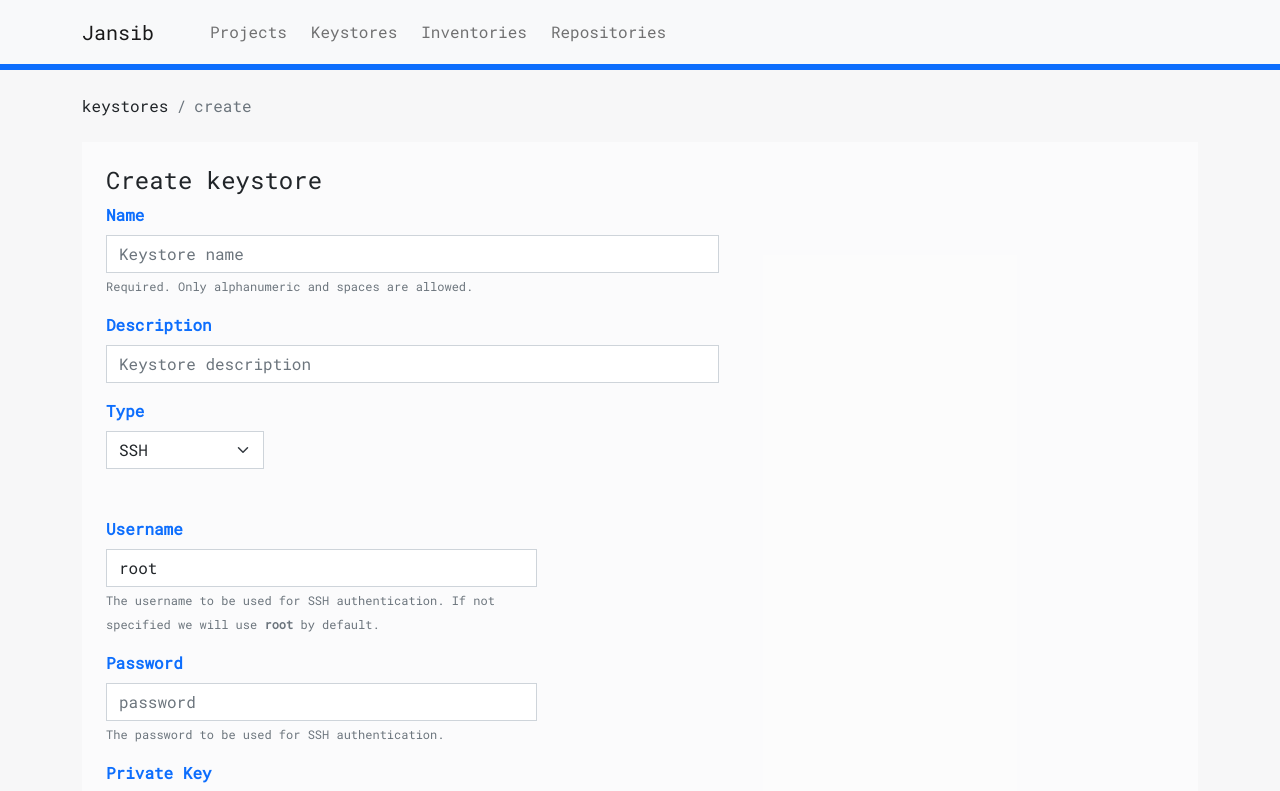
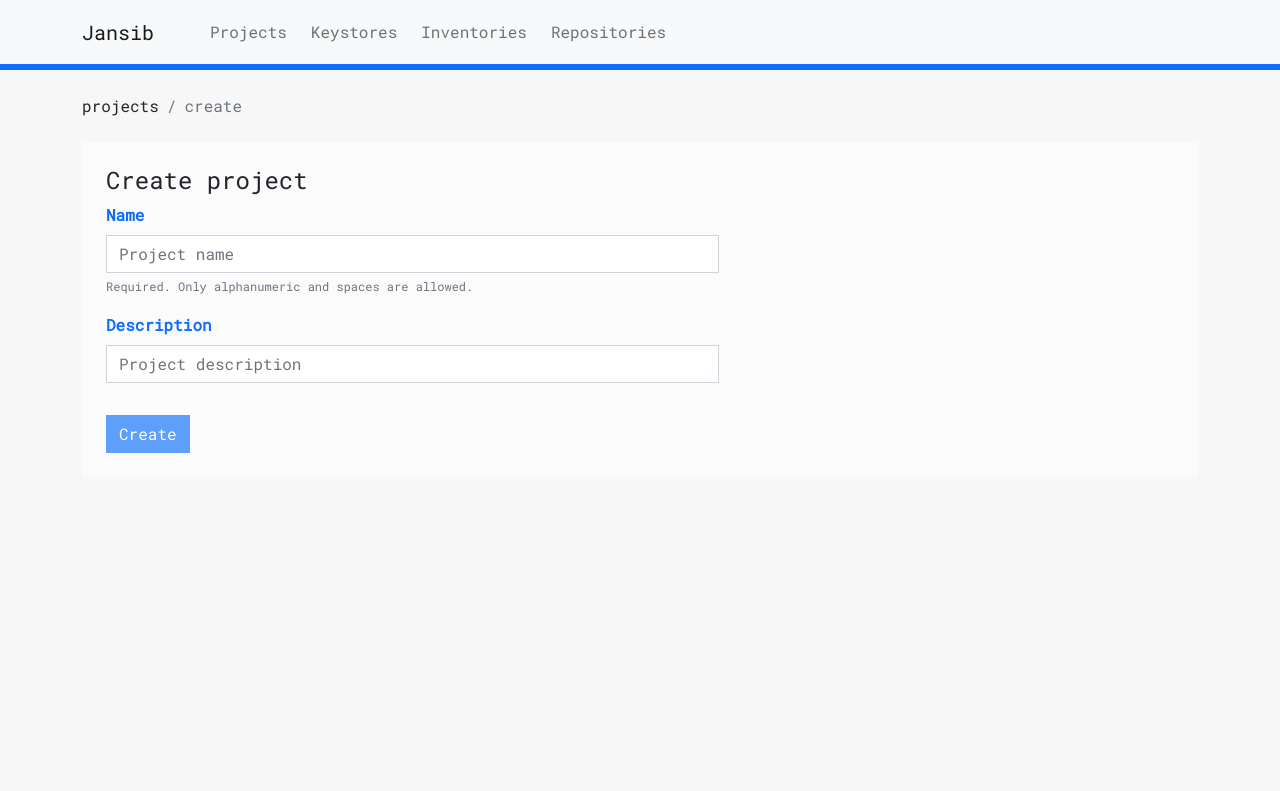
Before and after one commit to fooock/jansib, an Angular app in the folder jansib-ui/: page /create in a window 1280 px wide. Shown: the top 791 px of the page. Built offline with nearby package versions, Linux system fonts and the light colour scheme.

Commit message:
create base component to add projects

```diff
--- /dev/null
+++ b/jansib-ui/src/app/project/create/create.component.html
@@ -0,0 +1,46 @@
+<div class="container">
+
+  <nav aria-label="breadcrumb">
+    <ol class="breadcrumb">
+      <li routerLink="/projects" class="breadcrumb-item" aria-current="page">
+        projects
+      </li>
+      <li class="breadcrumb-item active" aria-current="page">
+        create
+      </li>
+      <li *ngIf="model.name.length > 0" class="breadcrumb-item active" aria-current="page">
+        {{ model.name }}
+      </li>
+    </ol>
+  </nav>
+
+  <div class="bg-data border-data p-4 mt-4">
+    <h4>Create project</h4>
+
+    <form autocomplete="off">
+      <div class="row">
+        <div class="col-7 mb-3">
+          <label for="frmName" class="form-label"><strong>Name</strong></label>
+          <input type="text" class="form-control" name="frmName" id="frmName" placeholder="Project name"
+            [(ngModel)]="model.name" [disabled]="loading" required>
+          <small class="form-text text-muted">Required. Only alphanumeric and spaces are allowed.</small>
+        </div>
+      </div>
+
+      <div class="row">
+        <div class="col-7 mb-3">
+          <label for="frmDescription" class="form-label"><strong>Description</strong></label>
+          <input type="text" class="form-control" name="frmDescription" id="frmDescription"
+            placeholder="Project description" [(ngModel)]=" model.description" [disabled]="loading">
+        </div>
+      </div>
+
+      <button type="submit" class="btn btn-primary mt-3" [disabled]="!model.name || loading"
+        (click)="createProject()">
+        <span *ngIf="loading" class="spinner-grow spinner-grow-sm btn-spinner" role="status" aria-hidden="true"></span>
+        Create
+      </button>
+    </form>
+  </div>
+
+</div>
--- /dev/null
+++ b/jansib-ui/src/app/project/create/create.component.ts
@@ -0,0 +1,35 @@
+import { Component, OnInit } from '@angular/core';
+import { Router } from '@angular/router';
+import { Project } from '../project';
+import { ProjectService } from '../project.service';
+
+@Component({
+  selector: 'app-create',
+  templateUrl: './create.component.html',
+  styleUrls: ['./create.component.css']
+})
+export class CreateComponent implements OnInit {
+  model: Project = new Project('', '', '', 0);
+  loading: boolean = false;
+
+  constructor(
+    private service: ProjectService,
+    private router: Router
+  ) { }
+
+  ngOnInit(): void {
+  }
+
+  createProject(): void {
+    this.loading = true;
+
+    this.service.addProject(this.model).subscribe(result => {
+      this.loading = false;
+      this.router.navigate(['projects']);
+
+    }, err => {
+      console.error(err);
+      this.loading = false;
+    });
+  }
+}
--- a/jansib-ui/src/app/project/index/index.component.html
+++ b/jansib-ui/src/app/project/index/index.component.html
@@ -10,7 +10,7 @@
 
   <div *ngIf="projects.length == 0">
     <p class="text-secondary">No projects found.</p>
-    <button type="button" class="btn btn-primary">
+    <button type="button" class="btn btn-primary" routerLink="create">
       Create project
     </button>
   </div>
--- a/jansib-ui/src/app/project/index/index.component.ts
+++ b/jansib-ui/src/app/project/index/index.component.ts
@@ -18,8 +18,10 @@ export class IndexComponent implements OnInit {
   ngOnInit(): void {
     this.loading = true;
 
-    this.projectService.getProjects().subscribe(_ => {
+    this.projectService.getProjects().subscribe(result => {
       this.loading = false;
+      this.projects = result;
+
     }, err => {
       this.loading = false;
     });
--- a/jansib-ui/src/app/project/project-routing.module.ts
+++ b/jansib-ui/src/app/project/project-routing.module.ts
@@ -1,11 +1,16 @@
 import { NgModule } from '@angular/core';
 import { RouterModule, Routes } from '@angular/router';
+import { CreateComponent } from './create/create.component';
 import { IndexComponent } from './index/index.component';
 
 const routes: Routes = [
   {
     path: '',
     component: IndexComponent
+  },
+  {
+    path: 'create',
+    component: CreateComponent
   }
 ];
 
--- a/jansib-ui/src/app/project/project.module.ts
+++ b/jansib-ui/src/app/project/project.module.ts
@@ -2,13 +2,17 @@ import { NgModule } from '@angular/core';
 import { CommonModule } from '@angular/common';
 import { ProjectRoutingModule } from './project-routing.module';
 import { IndexComponent } from './index/index.component';
+import { CreateComponent } from './create/create.component';
+import { FormsModule } from '@angular/forms';
 
 @NgModule({
   declarations: [
-    IndexComponent
+    IndexComponent,
+    CreateComponent
   ],
   imports: [
     CommonModule,
+    FormsModule,
     ProjectRoutingModule
   ]
 })
--- a/jansib-ui/src/app/project/project.service.ts
+++ b/jansib-ui/src/app/project/project.service.ts
@@ -17,6 +17,7 @@ export class ProjectService {
   }
 
   addProject(project: Project): Observable<Project[]> {
+    project.id = Math.random().toString(36).substr(2, 5);
     this.projects.push(project);
     return of(this.projects).pipe(delay(1000));
   }
```
Also changed, not shown: jansib-ui/src/app/project/create/create.component.css (added), 1 other file (tests, documents, lock files or other folders).
